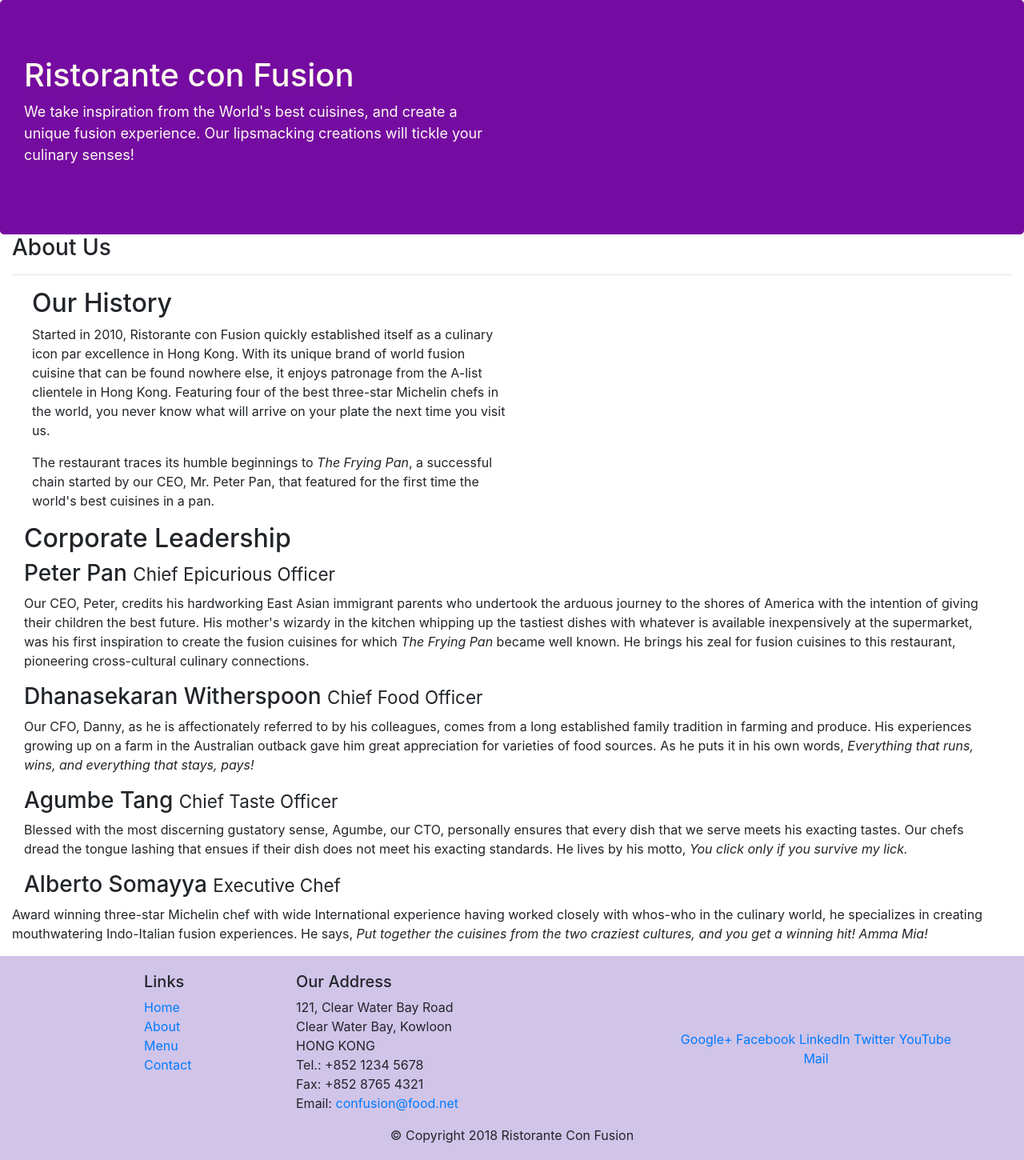
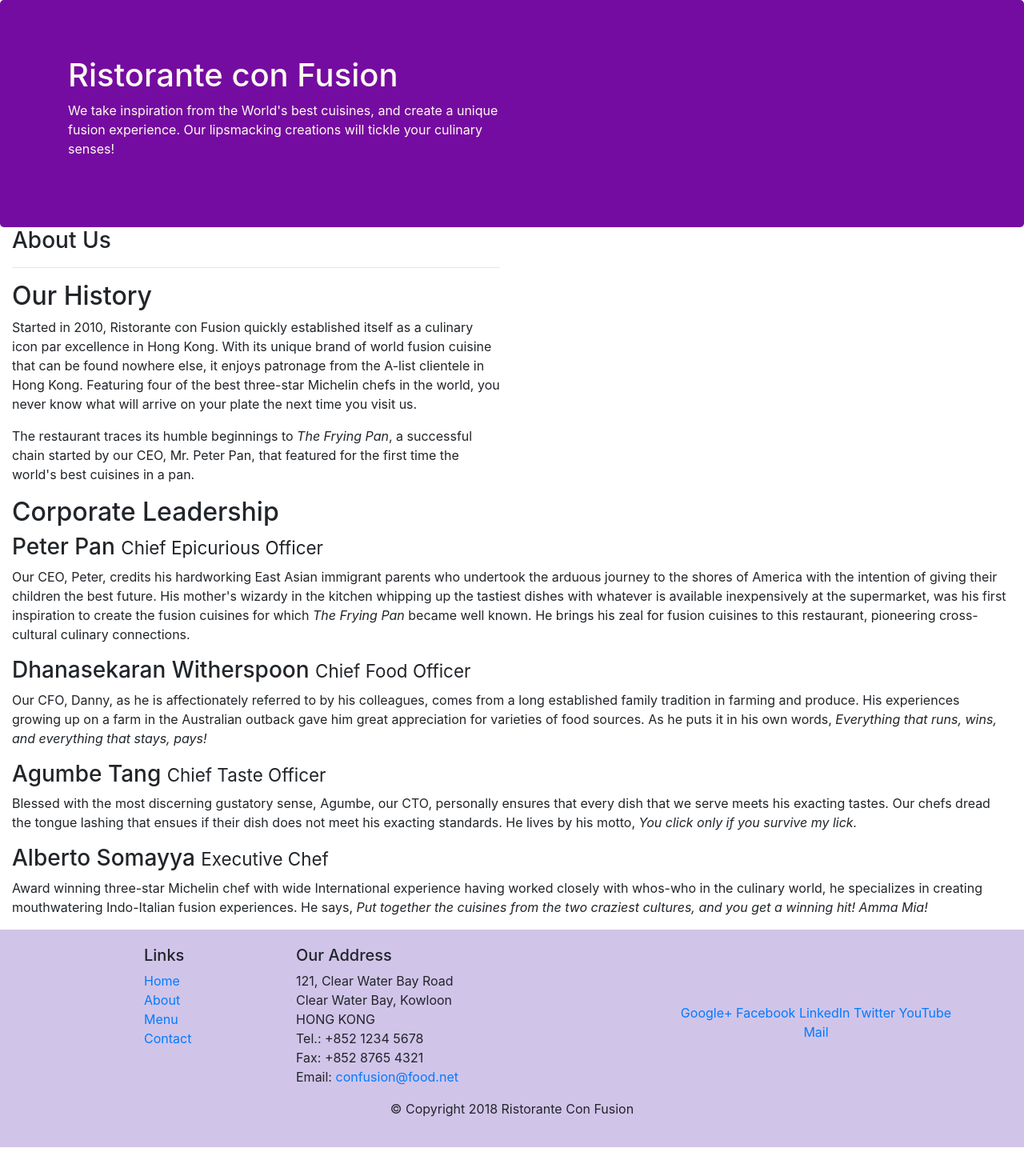
Before and after one commit to himanshusamdarshi19/Assignment-1, a website: page aboutus.html in a window 1280 px wide. Shown: the whole page at 80% size. Drawn offline with nearby package versions, Linux system fonts and the light colour scheme.

Commit message:
sixth commit

```diff
--- a/aboutus.html
+++ b/aboutus.html
@@ -16,29 +16,29 @@
 
 <body>
 
-    <header class="jumbotron" >
-
+    <header class="jumbotron">
+        <div class="container">
             <div class="row row-header">
                 <div class="col-12 col-sm-6">
                     <h1>Ristorante con Fusion</h1>
-                    <p style="font-size:18px">We take inspiration from the World's best cuisines, and create a unique fusion experience. Our lipsmacking creations will tickle your culinary senses!</p>
+                    <p>We take inspiration from the World's best cuisines, and create a unique fusion experience. Our lipsmacking creations will tickle your culinary senses!</p>
                 </div>
                 <div class="col-12 col-sm">
                 </div>
             </div>
-
+        </div>
     </header>
 
-    <div class="container-fluid 34">
-        <div style="width:100% margin-left:5px font-size:18px">
+    <div class="container" style="width:50%;margin-left: 0px">
+        <div>
             <div>
                <h3>About Us</h3>
                <hr>
             </div>
         </div>
-    </div>
-    <div class="container-fluid" style="margin-left:10px">
-            <div class="col-12 col-sm-6" style="font-size:16px">
+
+        <div>
+            <div>
                 <h2>Our History</h2>
                 <p>Started in 2010, Ristorante con Fusion quickly established itself as a culinary icon par excellence in Hong Kong. With its unique brand of world fusion cuisine that can be found nowhere else, it enjoys patronage from the A-list clientele in Hong Kong.  Featuring four of the best three-star Michelin chefs in the world, you never know what will arrive on your plate the next time you visit us.</p>
                 <p>The restaurant traces its humble beginnings to <em>The Frying Pan</em>, a successful chain started by our CEO, Mr. Peter Pan, that featured for the first time the world's best cuisines in a pan.</p>
@@ -46,19 +46,19 @@
             <div>
             </div>
         </div>
-
+    </div>
 
         <div class="container-fluid">
-            <div class="container-fluid" style="font-size:16px">
+            <div>
                 <h2>Corporate Leadership</h2>
                 <h3>Peter Pan <small>Chief Epicurious Officer</small></h3>
-                <div class="row-content d-none d-lg-block"><p>Our CEO, Peter, credits his hardworking East Asian immigrant parents who undertook the arduous journey to the shores of America with the intention of giving their children the best future. His mother's wizardy in the kitchen whipping up the tastiest dishes with whatever is available inexpensively at the supermarket, was his first inspiration to create the fusion cuisines for which <em>The Frying Pan</em> became well known. He brings his zeal for fusion cuisines to this restaurant, pioneering cross-cultural culinary connections.</p></div>
+                <div class="d-none d-lg-block"><p>Our CEO, Peter, credits his hardworking East Asian immigrant parents who undertook the arduous journey to the shores of America with the intention of giving their children the best future. His mother's wizardy in the kitchen whipping up the tastiest dishes with whatever is available inexpensively at the supermarket, was his first inspiration to create the fusion cuisines for which <em>The Frying Pan</em> became well known. He brings his zeal for fusion cuisines to this restaurant, pioneering cross-cultural culinary connections.</p></div>
                 <h3>Dhanasekaran Witherspoon <small>Chief Food Officer</small></h3>
-                <div class="row-content d-none d-lg-block"><p>Our CFO, Danny, as he is affectionately referred to by his colleagues, comes from a long established family tradition in farming and produce. His experiences growing up on a farm in the Australian outback gave him great appreciation for varieties of food sources. As he puts it in his own words, <em>Everything that runs, wins, and everything that stays, pays!</em></p></div>
+                <div class="d-none d-lg-block"><p>Our CFO, Danny, as he is affectionately referred to by his colleagues, comes from a long established family tradition in farming and produce. His experiences growing up on a farm in the Australian outback gave him great appreciation for varieties of food sources. As he puts it in his own words, <em>Everything that runs, wins, and everything that stays, pays!</em></p></div>
                 <h3>Agumbe Tang <small>Chief Taste Officer</small></h3>
-                <div class="row-content d-none d-lg-block"><p>Blessed with the most discerning gustatory sense, Agumbe, our CTO, personally ensures that every dish that we serve meets his exacting tastes. Our chefs dread the tongue lashing that ensues if their dish does not meet his exacting standards. He lives by his motto, <em>You click only if you survive my lick.</em></p></div>
+                <div class="d-none d-lg-block"><p>Blessed with the most discerning gustatory sense, Agumbe, our CTO, personally ensures that every dish that we serve meets his exacting tastes. Our chefs dread the tongue lashing that ensues if their dish does not meet his exacting standards. He lives by his motto, <em>You click only if you survive my lick.</em></p></div>
                 <h3>Alberto Somayya <small>Executive Chef</small></h3>
-                <div class="row row-content d-none d-lg-block"><p>Award winning three-star Michelin chef with wide International experience having worked closely with whos-who in the culinary world, he specializes in creating mouthwatering Indo-Italian fusion experiences. He says, <em>Put together the cuisines from the two craziest cultures, and you get a winning hit! Amma Mia!</em></p></div>
+                <div class="d-none d-lg-block"><p>Award winning three-star Michelin chef with wide International experience having worked closely with whos-who in the culinary world, he specializes in creating mouthwatering Indo-Italian fusion experiences. He says, <em>Put together the cuisines from the two craziest cultures, and you get a winning hit! Amma Mia!</em></p></div>
             </div>
        </div>
 
```
Also changed, not shown: 1 other file.
